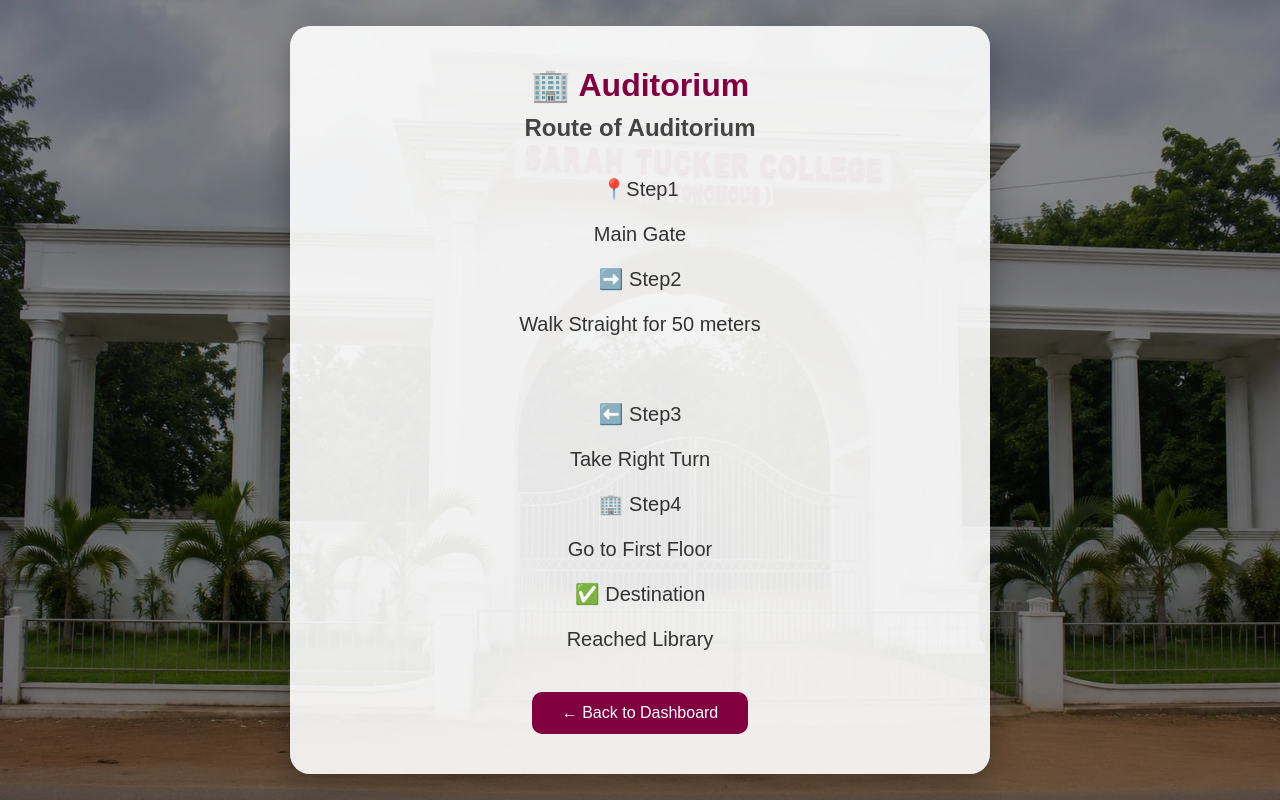
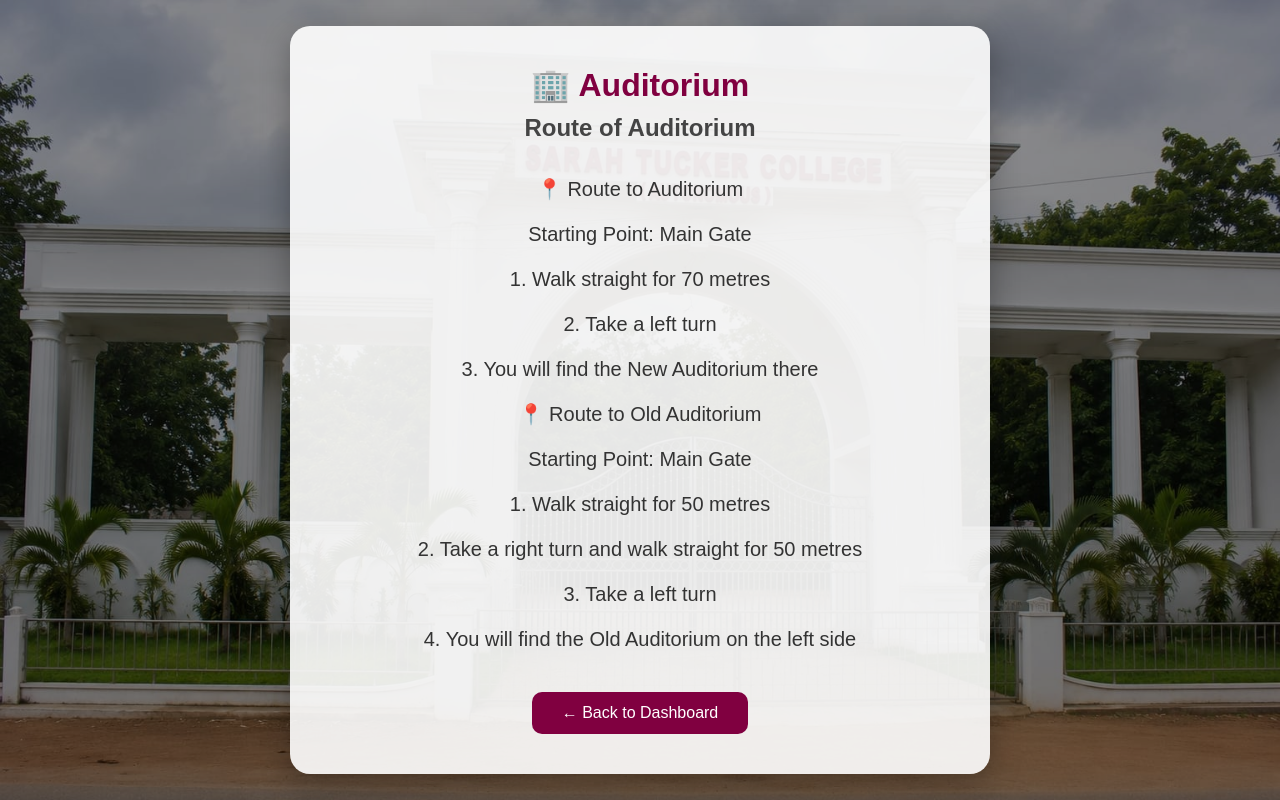
Before and after one commit to naveena-kannan-k/Smart-Campus-Navigation, a Flask app: page /auditorium in a window 1280 px wide. Run offline with Flask 3, Linux system fonts and the light colour scheme.

Commit message:
Update auditorium.html

```diff
--- a/templates/auditorium.html
+++ b/templates/auditorium.html
@@ -9,17 +9,22 @@
             <h1> 🏢 Auditorium</h1>
             <h2>    Route of  Auditorium</h2>
             <p>
-                📍Step1<br>
-                     Main Gate <br>
-                ➡️ Step2 <br>
-                     Walk Straight for 50 meters <br><br>
-                ⬅️ Step3 <br>
-                     Take  Right Turn <br>
-                🏢 Step4  <br>
-                     Go to First Floor <br>
-                ✅ Destination <br>
-                     Reached Library
-            </p>
+                📍 Route to Auditorium </p>
+
+<p> Starting Point: Main Gate</p>
+
+<p>1. Walk straight for 70 metres </p>
+<p>2. Take a left turn</p>
+<p>3. You will find the New Auditorium there</p>
+
+         <p>  📍 Route to Old Auditorium </p>
+
+<p>Starting Point: Main Gate</p>
+
+<p>1. Walk straight for 50 metres</p>
+<p>2. Take a right turn and walk straight for 50 metres</p>
+<p>3. Take a left turn
+<p>4. You will find the Old Auditorium on the left side</p>
             <a href="/dashboard" class="back-btn">
                 ← Back to Dashboard
             </a>
```
